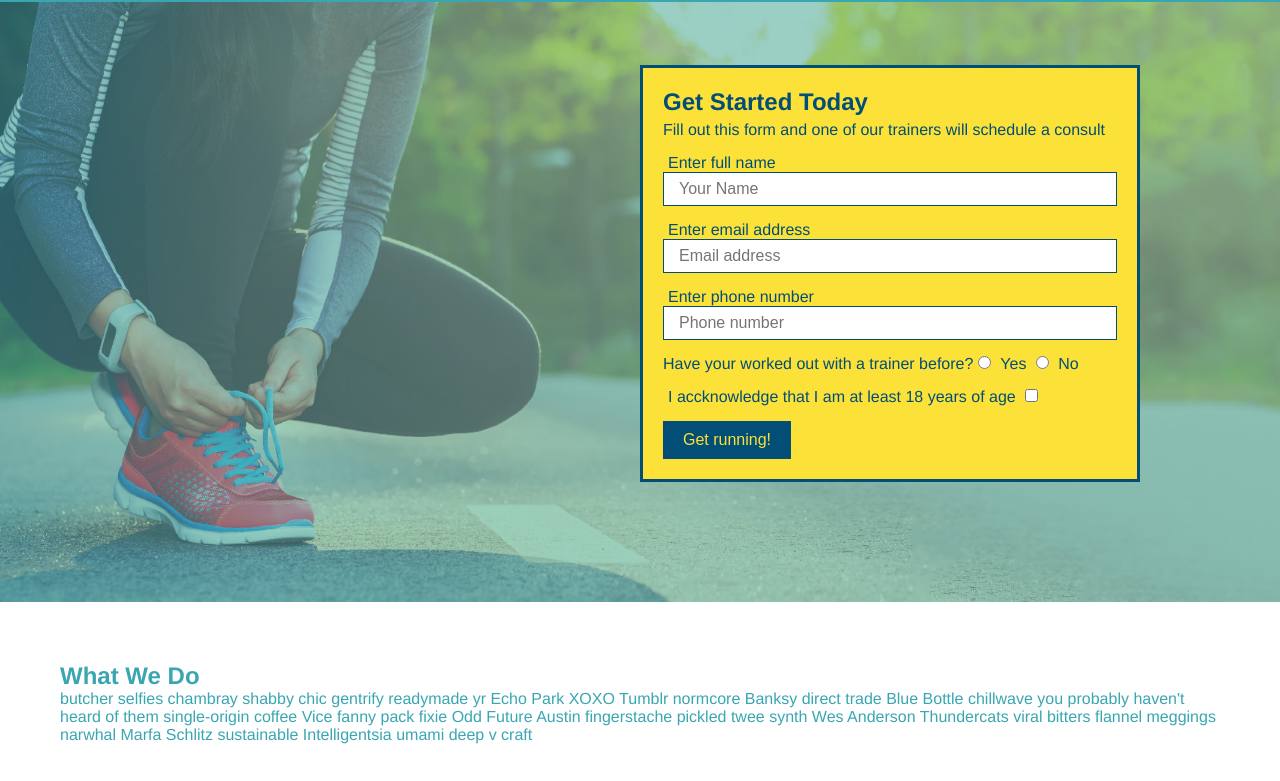
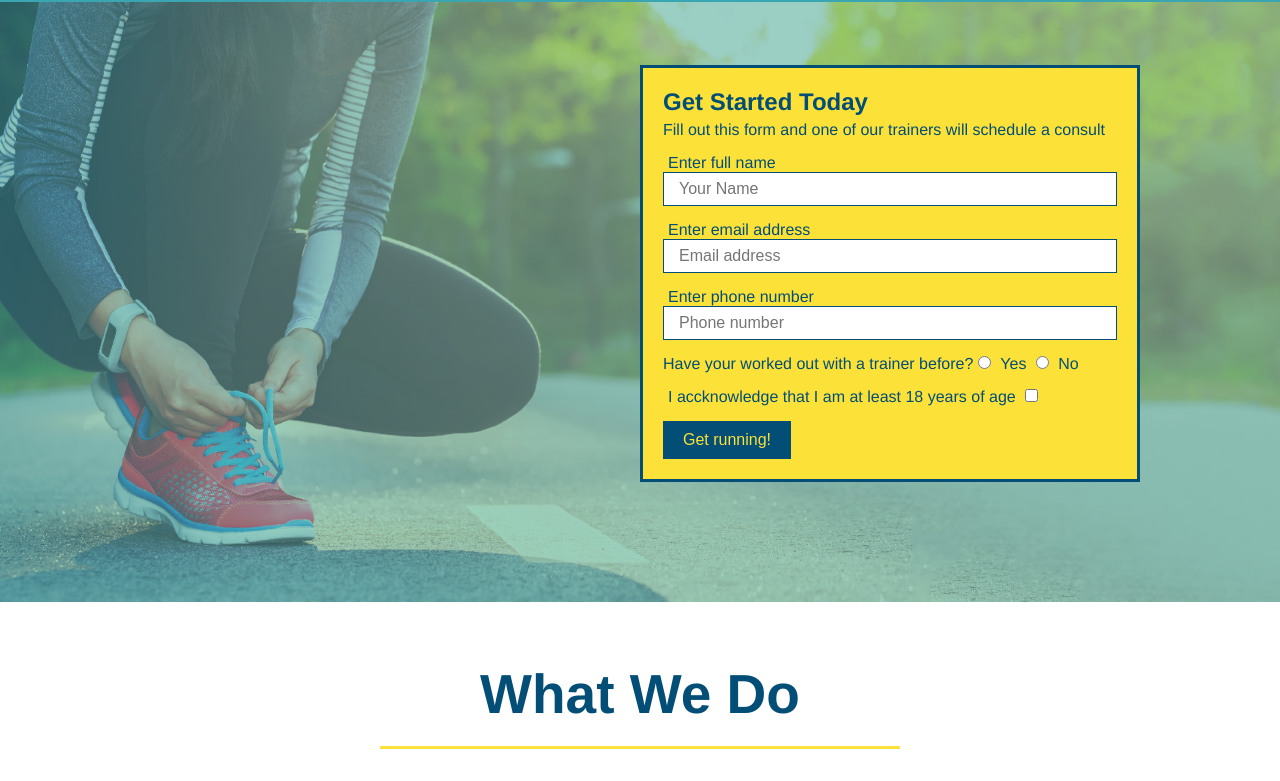
Before and after one commit to BBoy416/Run-buddy, a plain HTML site: page index.html in a window 1280 px wide. Shown: the part 80-861 px from the top of the page. Drawn offline with Linux system fonts and the light colour scheme.

Commit message:
style what we do section

```diff
--- a/assets/css/style.css
+++ b/assets/css/style.css
@@ -121,3 +121,26 @@ section {
     font-size: 16px;
 }
 /* Hero Style End */
+
+
+.intro {
+    text-align: center;
+}
+
+.intro h2 {
+    font-size: 55px;
+    color: #024e76;
+    margin-bottom: 35px;
+    padding: 0 100px 20px 100px;
+    border-bottom: 3px solid;
+    border-color: #fce138;
+    display: inline-block;
+}
+
+.intro p {
+    line-height: 1.7;
+    color: #39a6b2;
+    width: 80%;
+    font-size: 20px;
+    margin: 0 auto;
+  }
--- a/index.html
+++ b/index.html
@@ -69,10 +69,8 @@
 <!--end hero-->
 
   <!-- "what we do" section -->
-  <section id="what-we-do">
+  <section id="what-we-do" class="intro">
     <h2>What We Do</h2>
-    <div>
-
     <p>
       butcher selfies chambray shabby chic gentrify readymade yr Echo Park XOXO Tumblr normcore Banksy direct trade Blue Bottle chillwave you probably haven't heard of them single-origin coffee Vice fanny pack fixie Odd Future Austin fingerstache pickled twee synth Wes Anderson Thundercats viral bitters flannel meggings narwhal Marfa Schlitz sustainable Intelligentsia umami deep v craft
     </p>
```
